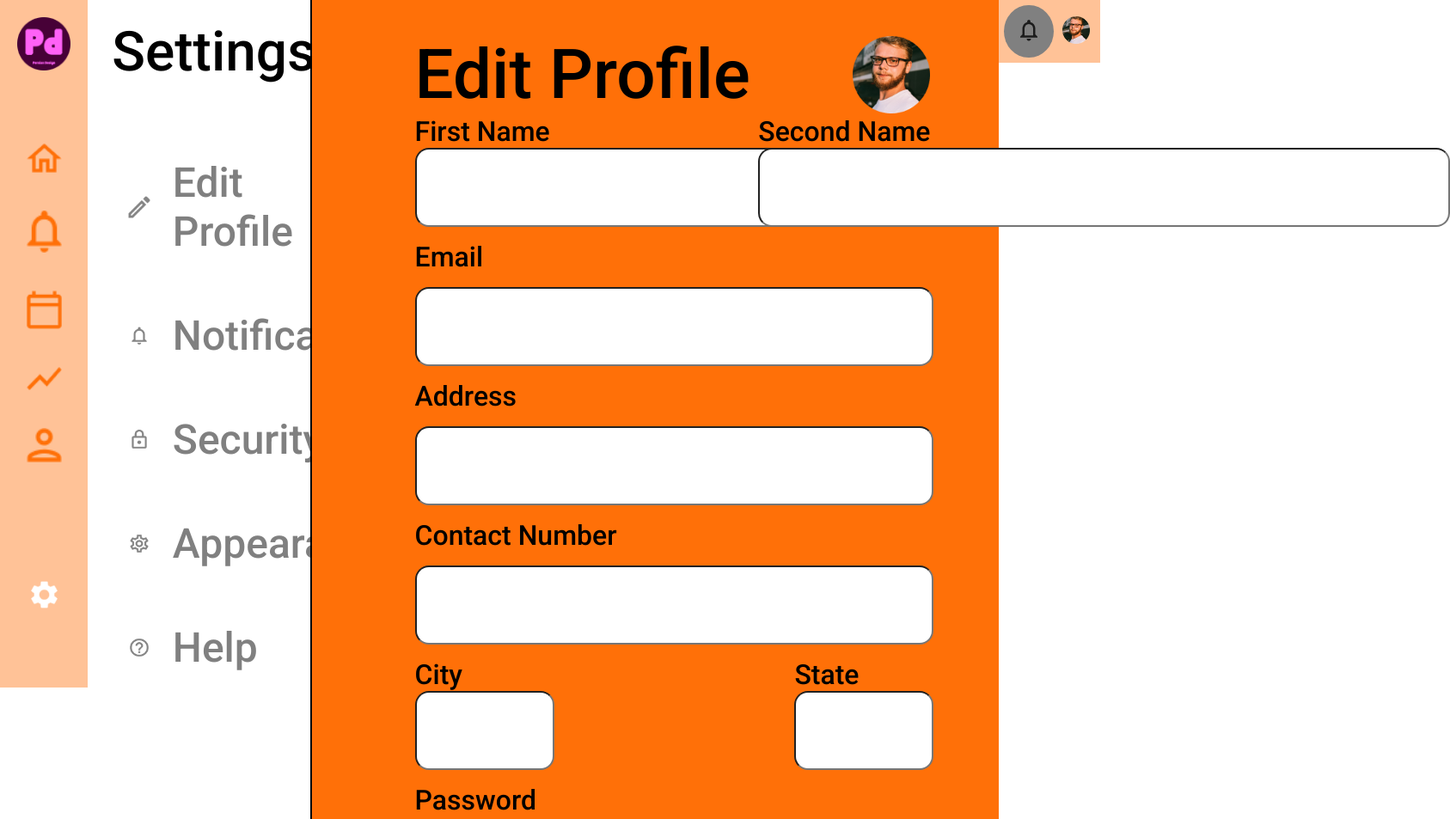
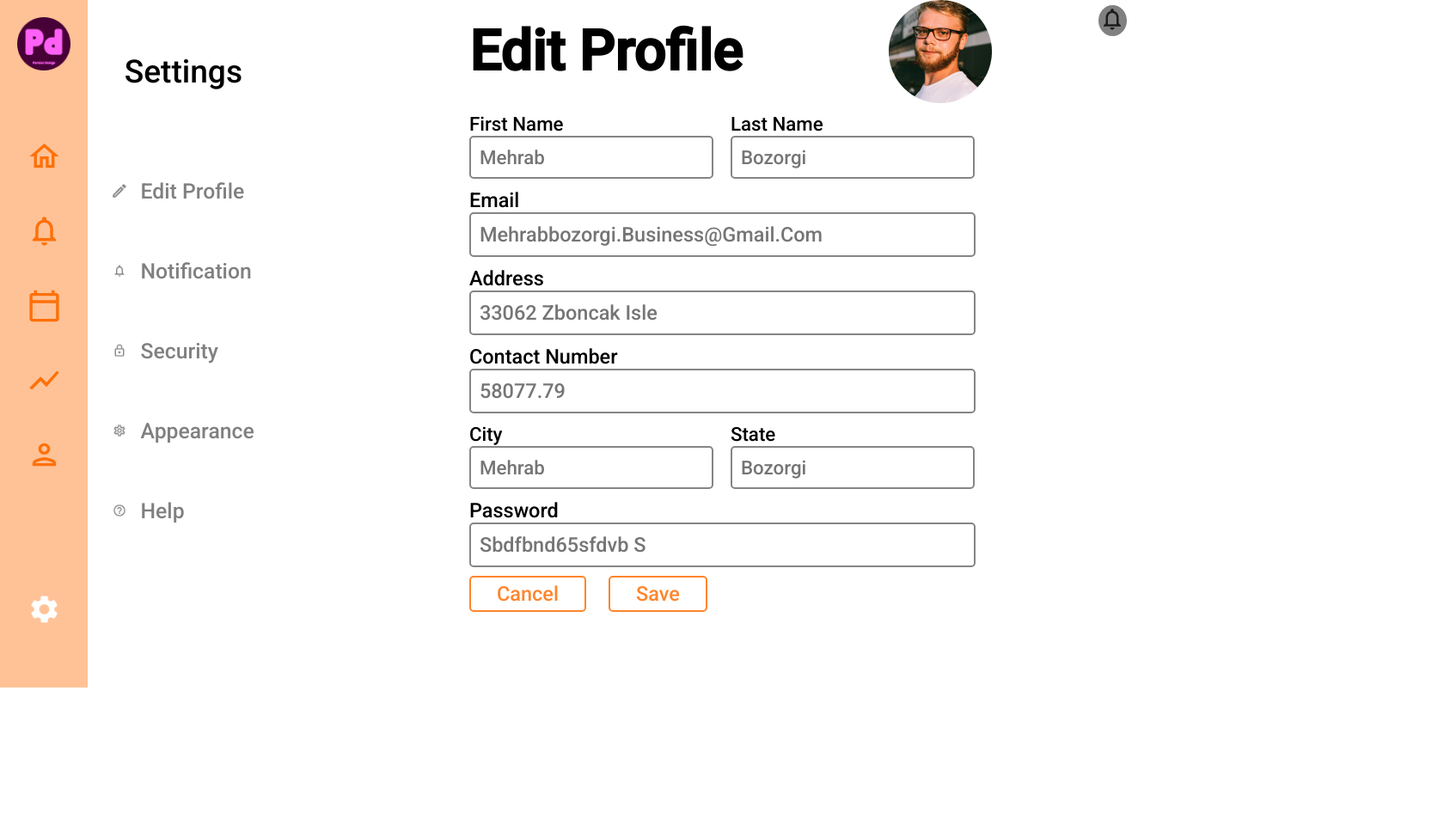
Before and after one commit to cledious/web-2-2-en-equipo, a plain HTML site: page labo-1/index.html in a window 1280 px wide. Shown: the top 953 px of the page at 86% size, 1687 px wide, since content can reach past the window. After the commit the page ends 824 px from the top, so only its background shows below. Drawn offline with Linux system fonts and the light colour scheme.

Commit message:
zaby-form-change

```diff
--- a/labo-1/index.html
+++ b/labo-1/index.html
@@ -1,102 +1,132 @@
 <!DOCTYPE html>
 <html lang="en">
   <head>
-    <meta charset="UTF-8">
-    <meta http-equiv="X-UA-Compatible" content="IE=edge">
-    <meta name="viewport" content="width=device-width, initial-scale=1.0">
+    <meta charset="UTF-8" />
+    <meta http-equiv="X-UA-Compatible" content="IE=edge" />
+    <meta name="viewport" content="width=device-width, initial-scale=1.0" />
     <title>LABORATORIO I</title>
-    <link rel="preconnect" href="https://fonts.googleapis.com">
-    <link rel="preconnect" href="https://fonts.gstatic.com" crossorigin>
-    <link href="https://fonts.googleapis.com/css2?family=Roboto:wght@500&display=swap" rel="stylesheet">
-    <link rel="stylesheet" href="style.css">
+    <link rel="preconnect" href="https://fonts.googleapis.com" />
+    <link rel="preconnect" href="https://fonts.gstatic.com" crossorigin />
+    <link
+      href="https://fonts.googleapis.com/css2?family=Roboto:wght@500&display=swap"
+      rel="stylesheet"
+    />
+    <link rel="stylesheet" href="style.css" />
   </head>
   <body>
     <header>
       <a id="logo" href="">
-            <img src="./images/logo@0 1.png" alt="">
+        <img src="./images/logo@0 1.png" alt="" />
       </a>
       <nav>
-            <a href=""><img src="./images/Vector (5).png" alt="home"></a>
-            <a href=""><img src="./images/Vector (4).png" alt="notifications"></a>
-            <a href=""><img src="./images/Vector (3).png" alt="calendar"></a>
-            <a href=""><img src="./images/Vector (2).png" alt="score"></a>
-            <a href=""><img src="./images/Vector (1).png" alt="account"></a>
+        <a href="">
+          <img src="./images/home.svg" alt="home" />
+        </a>
+        <a href="">
+          <img src="./images/notifications.svg" alt="notifications" />
+        </a>
+        <a href=""> <img src="./images/calendar-today.svg" alt="calendar" /></a>
+        <a href=""> <img src="./images/show-chart.svg" alt="score" /></a>
+        <a href=""> <img src="./images/person.svg" alt="account" /></a>
       </nav>
+
       <a href="">
-            <img src="./images/Vector.png" alt="">
+        <img src="./images/Vector.png" alt="" />
       </a>
     </header>
-    <section id="settings" >
+
+    <section id="settings">
       <div class="nav">
         <a href="" class="s--place">
-                <div class="row"></div><p>settings</p>
+          <div class="row"></div>
+          <p>settings</p>
         </a>
+
         <a href="" class="settings s--edit-profile">
-                <img src="./images/editar.png" alt=""><p>edit profile</p>
+          <img src="./images/editar.png" alt="" />
+          <p>edit profile</p>
         </a>
         <a href="" class="settings s--notification">
-                <img src="./images/Notifications.png" alt=""><p>notification</p>
+          <img src="./images/Notifications.png" alt="" />
+          <p>notification</p>
         </a>
         <a href="" class="settings s--security">
-                <img src="./images/Lock.png" alt=""><p>security</p>
+          <img src="./images/Lock.png" alt="" />
+          <p>security</p>
         </a>
         <a href="" class="settings s--appearance">
-                <img src="./images/Settings.png" alt=""><p>appearance</p>
+          <img src="./images/Settings.png" alt="" />
+          <p>appearance</p>
         </a>
         <a href="" class="settings s--help">
-                <img src="./images/Help outline.png" alt=""><p>help</p>
+          <img src="./images/Help outline.png" alt="" />
+          <p>help</p>
         </a>
       </div>
-        <div class="between" ></div>
-        <div class="edit-profile" >
-            <div>
-                <div class="perfil">
-                    <h1>
-                        edit profile
-                    </h1>
-                    <img src="./images/unsplash_C8Ta0gwPbQg.png" alt="">
-                </div>
-                <form action="">
-                    <div class="name">
-                        <div>
-                            <label for="fname">first name</label>
-                            <input id="fname" type="text">
-                        </div>
-                        <div>
-                            <label for="lname">second name</label>
-                            <input id="lname" type="text">
+
+      <div class="between"></div>
+
+      <main>
+        <div class="profile">
+          <h1>Edit profile</h1>
+          <img src="./images/pic.png" alt="" />
         </div>
 
-                    </div>
-                    <label for="">email</label>
-                    <input type="email">
-                    <label for="">address</label>
-                    <input type="text">
-                    <label for="">contact number</label>
-                    <input type="number">
-                    <div class="address">
-                        <div>
-                            <label for="">city</label>
-                            <input type="text">
-                        </div>
-                        <div>
-                            <label for="">state</label>
-                            <input type="text">
+        <form>
+          <div class="input-container">
+            <div class="input-box">
+              <label for="fname">First name</label><br />
+              <input type="text" placeholder="Mehrab" />
             </div>
 
+            <div class="input-box">
+              <label for="lname">Last name</label><br />
+              <input type="text" placeholder="Bozorgi" />
             </div>
-                    <label for="">password</label>
-                    <input type="number">
-                    <div>
-                        <button type="reset">cancel</button>
-                        <button type="submit" >save</button>
+          </div>
+
+          <div class="input-box input-boxito">
+            <label for="email">Email</label><br />
+            <input type="text" placeholder="Mehrabbozorgi.business@gmail.com" />
+          </div>
+
+          <div class="input-box input-boxito">
+            <label for="address">Address</label><br />
+            <input type="text" placeholder="33062 Zboncak isle" />
+          </div>
+
+          <div class="input-box input-boxito">
+            <label for="contact">Contact Number</label><br />
+            <input type="text" placeholder="58077.79" />
+          </div>
+
+          <div class="input-container">
+            <div class="input-box">
+              <label for="city">City</label><br />
+              <input type="text" placeholder="Mehrab" />
+            </div>
+
+            <div class="input-box">
+              <label for="state">State</label><br />
+              <input type="text" placeholder="Bozorgi" />
+            </div>
+          </div>
+
+          <div class="input-box input-boxito">
+            <label for="email">Password</label><br />
+            <input type="text" placeholder="sbdfbnd65sfdvb s" />
+          </div>
+
+          <div class="input-box">
+            <button type="reset">Cancel</button>
+            <button type="submit">Save</button>
           </div>
         </form>
-            </div>
-        </div>
+      </main>
+
       <div class="last">
-            <a href=""><img src="./images/Notifications (1).png" alt=""></a>
-            <a href=""><img src="./images/unsplash_C8Ta0gwPbQg.png" alt=""></a>
+        <a href=""><img src="./images/Notifications (1).png" alt="" /></a>
+        <a href=""><img src="./images/unsplash_C8Ta0gwPbQg.png" alt="" /></a>
       </div>
     </section>
   </body>
--- a/labo-1/style.css
+++ b/labo-1/style.css
@@ -3,8 +3,9 @@
     padding: 0;
     text-transform: capitalize;
     font-family: 'Roboto';
-    font-weight: 400;
+    font-weight: 400%;
     text-decoration: none;
+    font-size: 95%;
 }
 
 body {
@@ -32,7 +33,7 @@ nav {
     width: 40%;
     height: 100%;
     gap: 10%;
-}
+  }
 
 nav a img {
     width: 100%;
@@ -59,46 +60,68 @@ header > a:nth-child(3) img {
 }
 
 .between {
-    width: 0.1%;
-    height: 100%;
-    background-color: rgb(0, 0, 0);
+  width: 3px;
+  height: 100%;
+  background-color: #858585;
+  margin-left: 4%;
 }
 
-form {
-    display: flex;
-    flex-direction: column;
-    justify-content: space-between;
-    gap: 1rem;
-}
-.name > div > input {
-    width: 400%;
+main{
+  margin-left: 20%;
+  font-size: 200%;
 }
 
-form > .name ,form > .address {
-    display: flex;
-    flex-direction: row;
-    justify-content: space-between;
-    width: 100%;
-    gap: 1em;
+h1{
+  font-size: 250%;
 }
 
-form > .name > div ,form > .address > div {
-    display: flex;
-    flex-direction: column;
+.profile{
+  display: flex;
+  align-items: center;
+  justify-content: space-between;
 }
 
-form label {
-    font-size: 2rem;
+.profile img{
+  height: 120px;
 }
 
-form input {
-    width: 100%;
-    height: 5.5rem;
-    border-radius: 1rem;
+.input-container{
+  display: flex;
+
 }
+
+input{
+  margin-right: 20px;
+  padding: 10px;
+  border-radius: 5px;
+  border: solid 2px;
+  color: #858585;
+}
+
+.input-box{
+  margin-top:10px ;
+}
+
+.input-boxito input{
+  width: 93%;}
 
 #settings > .nav {
     height: 100%;
+}
+
+button{
+  border-radius: 5px;
+  border-color: #FF852C;
+  background-color: white;
+  color: #FF852C;
+  padding: 5px 30px;
+  margin-right: 20px;
+  border: solid 2px;
+}
+
+button:hover{
+  color: #fff;
+  background-color: #FF852C;
 }
 
 #logo {
@@ -124,26 +147,27 @@ form input {
     display: flex;
     flex-direction: column;
     gap: 8%;
+    margin-top: 2%;
 }
 
 #settings > .nav > .s--place {
     display: flex;
     height: 15%;
     align-items: center;
-    margin-left: 8%;
+    margin-left: 24%;
     color: black;
 }
 
 #settings > .nav > .s--place > p {
-    font-size: 400%;
     margin-left: 3%;
+    font-size: 300%;
 }
 
 #settings > .nav > .settings {
     display: flex;
     flex-direction: row;
     width: 100%;
-    font-size: 300%;
+    font-size: 200%;
     color: grey;
     gap: 10%;
     margin-left: 18%;
@@ -164,37 +188,22 @@ form input {
 }
 
 .row {
-    width: 3em;
-    height: 3em;
+    width: 2em;
+    height: 2em;
     float: left;
     box-shadow: -8px 8px 0 black;
     transform: rotate(45deg);
 }
 
-.perfil {
-    display: flex;
-    justify-content: space-between;
-    align-items: center;
-}
-
-h1 {
-    font-size: 500%;
-}
-
-.perfil > img {
-    width: 15%;
-}
-
 .last {
-    background-color: #FFC297;
     display: flex;
     flex-direction: row;
     width: 9%;
     height: min-content;
-    justify-content: center;
     align-items: center;
     gap: 10%;
     padding: 0.5%;
+    margin-left: 10%;
 }
 
 .last a:nth-of-type(2) img{
@@ -202,7 +211,7 @@ h1 {
 }
 
 .last a:nth-of-type(2n - 1) {
-    padding: 13%;
+    padding: 5%;
     background-color: grey;
     border-radius: 100%;
 }
```
Also changed, not shown: labo-1/images/Vector (1).png (deleted), labo-1/images/Vector (2).png (deleted), labo-1/images/Vector (3).png (deleted), labo-1/images/Vector (4).png (deleted), labo-1/images/Vector (5).png (deleted), labo-1/images/arrow.svg (added), labo-1/images/calendar-today.svg (added), labo-1/images/help.svg (added), labo-1/images/home.svg (added), labo-1/images/lock.svg (added), labo-1/images/logo-pd.png (added), labo-1/images/notifications.svg (added), labo-1/images/person.svg (added), labo-1/images/pic.png (added), 2 more files. Lines whose indentation alone changed are shown as unchanged.
